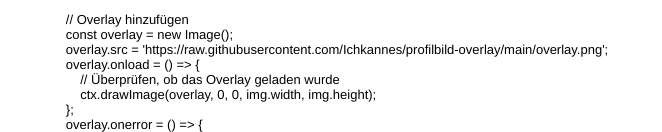
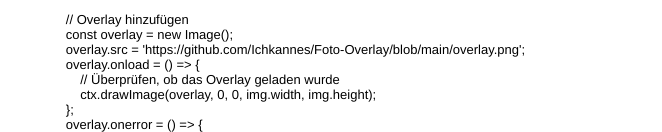
Before and after one commit to Ichkannes/Foto-Overlay, a plain HTML site: page index.html in a window 1280 px wide. Shown: the part 911-1043 px from the top of the page, without its empty margins (0-662 px from the left). Drawn offline with Linux system fonts and the light colour scheme.

Commit message:
index.html

```diff
--- a/index.html
+++ b/index.html
@@ -75,7 +75,7 @@
 <p class="p2"><br></p>
 <p class="p1"><span class="Apple-converted-space">                </span>// Overlay hinzufügen</p>
 <p class="p1"><span class="Apple-converted-space">                </span>const overlay = new Image();</p>
-<p class="p1"><span class="Apple-converted-space">                </span>overlay.src = 'https://raw.githubusercontent.com/Ichkannes/profilbild-overlay/main/overlay.png';</p>
+<p class="p1"><span class="Apple-converted-space">                </span>overlay.src = 'https://github.com/Ichkannes/Foto-Overlay/blob/main/overlay.png';</p>
 <p class="p1"><span class="Apple-converted-space">                </span>overlay.onload = () =&gt; {</p>
 <p class="p1"><span class="Apple-converted-space">                    </span>// Überprüfen, ob das Overlay geladen wurde</p>
 <p class="p1"><span class="Apple-converted-space">                    </span>ctx.drawImage(overlay, 0, 0, img.width, img.height);</p>
```
